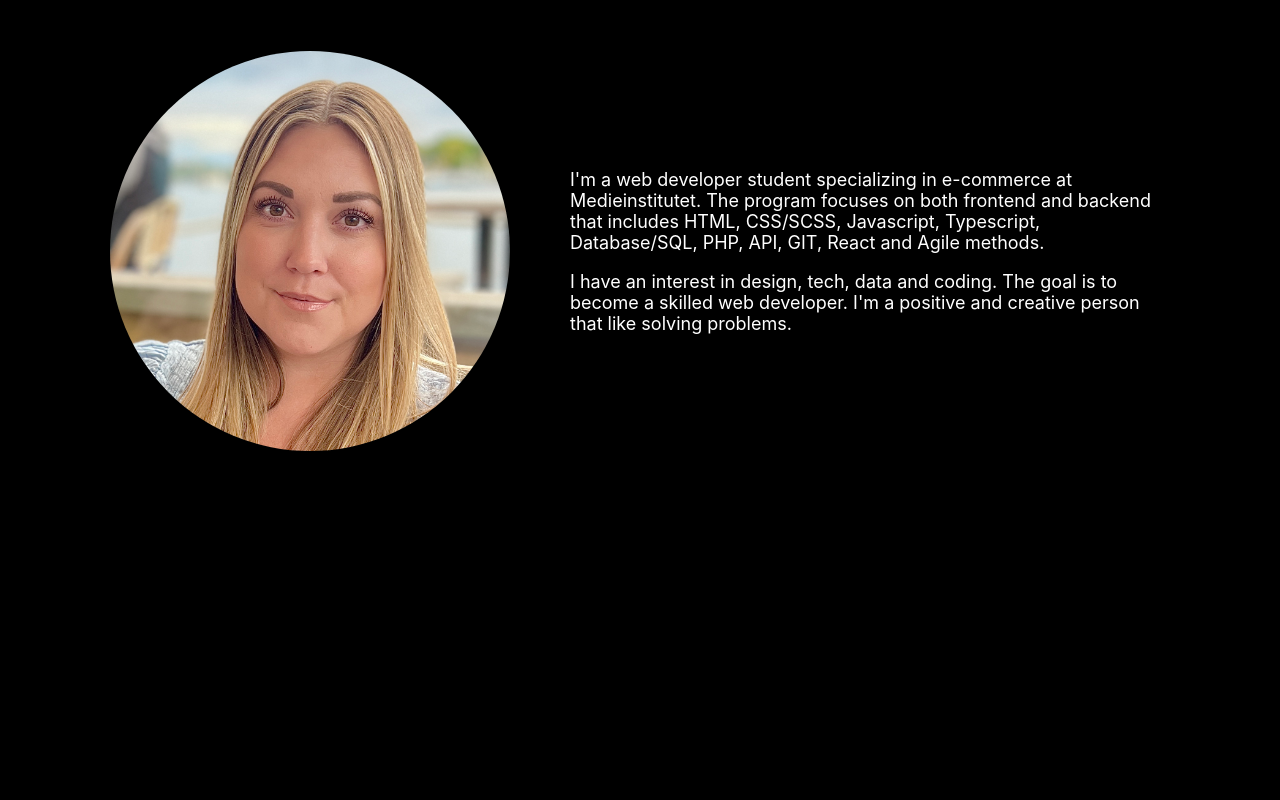
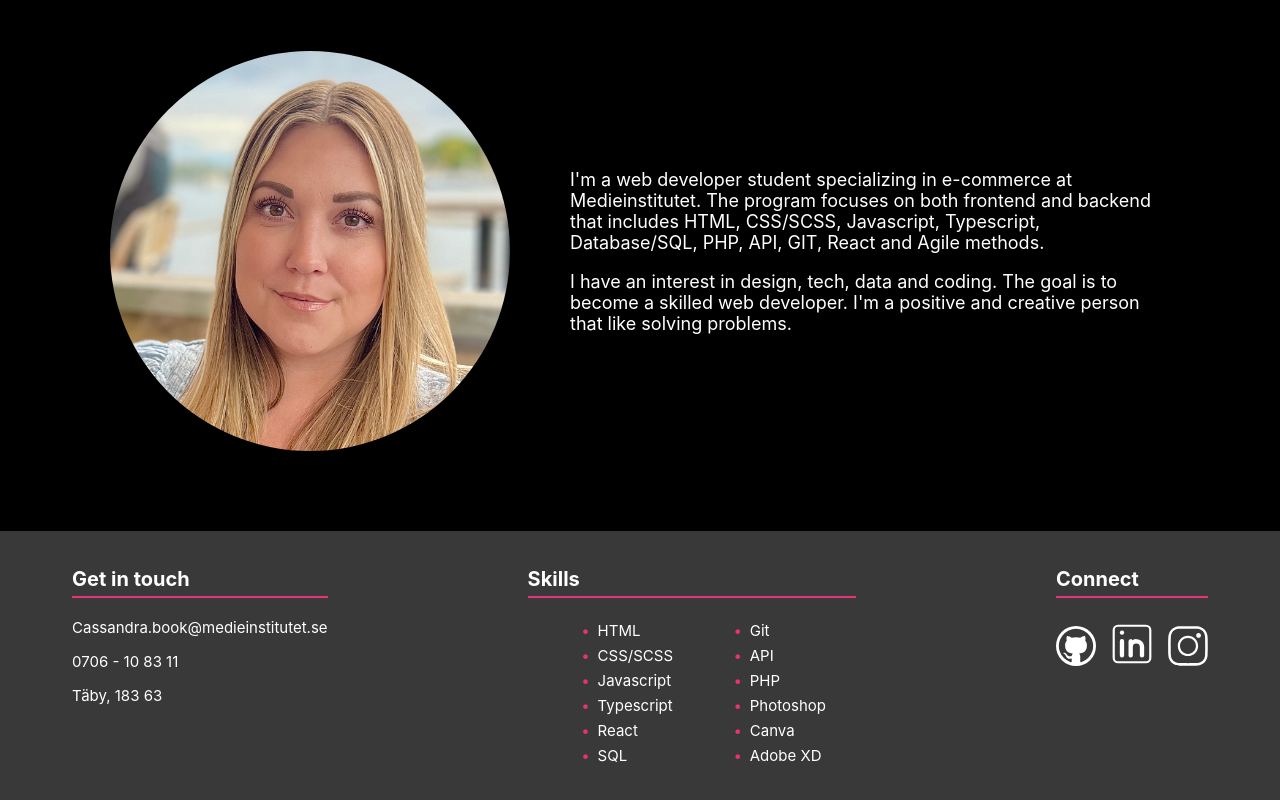
Before and after one commit to Cassandrabook/portfolio, a React (Create React App) app: page /cv in a window 1280 px wide. Shown: the part 924-1724 px from the top of the page. Before the commit the page ends 1455 px from the top, so only its background shows below. Built offline with nearby package versions, Linux system fonts and the light colour scheme; a web font is replaced by a local one.

Commit message:
my commit

```diff
--- a/src/App.tsx
+++ b/src/App.tsx
@@ -1,6 +1,7 @@
 import React from 'react';
 import './App.scss';
 import { About } from './components/About/About';
+import { Footer } from './components/Footer/Footer';
 import { Header } from './components/Header/Header';
 import { Navmenu } from './components/Nav/Nav';
 
@@ -15,7 +16,7 @@ function App() {
         <About />
       </main>
       <footer>
-
+        <Footer />
       </footer>
     </>
   );
--- a/src/components/Footer/Footer.scss
+++ b/src/components/Footer/Footer.scss
@@ -0,0 +1,69 @@
+@use './../../styling/colors' as c;
+@use './../../styling/variables' as v;
+@use './../../styling/breakpoints' as b;
+@use './../../styling/fonts' as f;
+@use './../../styling/mixins' as m;
+
+.footer{
+    color: white;
+    background-color: #393939;
+    padding: 1rem;
+    display: flex;
+    flex-direction: column;
+    gap: 30px;
+
+    @include b.medium{
+        flex-direction: row;
+        justify-content: center;
+        gap: 200px;
+    }
+
+    h3{
+        font-size: 20px;
+        padding-bottom: 5px;
+        border-bottom: c.$underline-styling;
+    }
+
+    p{
+        font-size: f.$paragraph-font-size-smal;
+    }
+
+    &__skills{
+
+        ul{
+            columns: 2;
+            -webkit-columns: 2;
+            -moz-columns: 2;
+            list-style: none;
+
+            li{
+                padding: 3px;
+                font-size: f.$paragraph-font-size-smal;
+
+                @include b.medium{
+                    padding: 3px 30px;
+                }
+            }
+        }
+
+        @include m.list-bullets;
+    }
+
+    &__connect{
+
+
+        .container{
+            display: flex;
+            align-items: center;
+            gap: 10px;
+
+            .git, .insta{
+                font-size: 40px;
+            }
+            .linkedin{
+                font-size: 52px;
+            }
+        }
+
+    }
+}
--- a/src/components/Footer/Footer.tsx
+++ b/src/components/Footer/Footer.tsx
@@ -0,0 +1,40 @@
+import './Footer.scss';
+import { VscGithub } from 'react-icons/vsc';
+import { CiLinkedin } from 'react-icons/ci';
+import { SlSocialInstagram } from 'react-icons/sl';
+
+export const Footer = () => {
+
+    let skills = ["HTML", "CSS/SCSS", "Javascript", "Typescript", "React", "SQL", "Git", "API", "PHP", "Photoshop", "Canva", "Adobe XD"];
+
+    let html = skills.map((p, i) => {
+        return(
+                <li key={i}>{skills[i]}</li>
+        );
+    })
+
+    return(
+        <>
+            <section className="footer">
+                <div className='footer__contact'>
+                    <h3>Get in touch</h3>
+                    <p>Cassandra.book@medieinstitutet.se</p>
+                    <p>0706 - 10 83 11</p>
+                    <p>Täby, 183 63</p>
+                </div>
+                <div className='footer__skills'>
+                    <h3>Skills</h3>
+                    <ul>{html}</ul>
+                </div>
+                <div className='footer__connect'>
+                    <h3>Connect</h3>
+                    <div className='container'>
+                        <span className='git'><VscGithub/></span>
+                        <span className='linkedin'><CiLinkedin /></span>
+                        <span className='insta'><SlSocialInstagram /></span>
+                    </div>
+                </div>
+            </section>
+        </>
+    );
+}
--- a/src/styling/_mixins.scss
+++ b/src/styling/_mixins.scss
@@ -37,3 +37,14 @@
         height: 400px;
     }
 }
+
+@mixin list-bullets {
+    ul li::before{
+        content: "\2022";
+        color: c.$my-pop-color;
+        font-weight: 900;
+        display: inline-block;
+        width: 1em;
+        margin-left: -1em
+    }
+}
```
